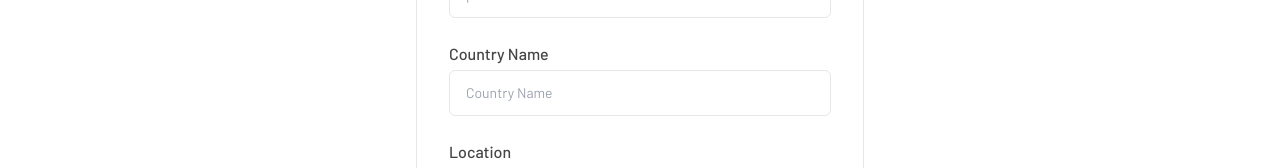
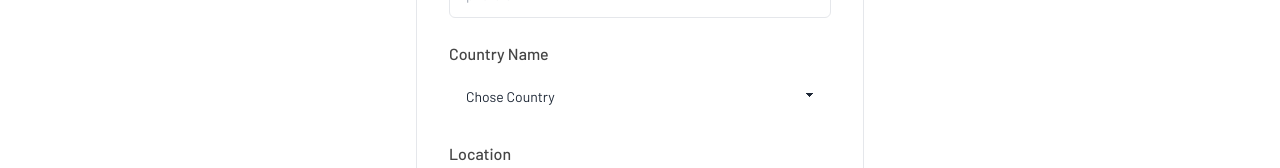
Before and after one commit to hammadsadi/discover-dynasty-client, a React (Vite) app: page /update-my-spot/1 in a window 1280 px wide. Shown: the part 319-487 px from the top of the page. Built offline with nearby package versions, Linux system fonts and the light colour scheme; no server answers; sample sign-in values are in the browser's storage.

Commit message:
Default Dynamic value set for my list update

```diff
--- a/src/pages/UpdateSpot/UpdateSpot.jsx
+++ b/src/pages/UpdateSpot/UpdateSpot.jsx
@@ -1,4 +1,19 @@
+import { useEffect, useState } from "react";
+import { useParams } from "react-router-dom";
+import { apiBaseUrl } from "../../utils/baseUrl";
+
 const UpdateSpot = () => {
+  const { id } = useParams();
+  const [spot, setSpot] = useState({});
+  console.log(spot);
+
+  // Get Single Spot
+  useEffect(() => {
+    fetch(`${apiBaseUrl}/update-my-spot-list/${id}`)
+      .then((res) => res.json())
+      .then((data) => setSpot(data));
+  }, [id]);
+
   const handleCreateTouristsSpot = (e) => {
     e.preventDefault();
     const form = e.target;
@@ -43,6 +58,7 @@ const UpdateSpot = () => {
               <input
                 type="text"
                 name="touristsSpotName"
+                defaultValue={spot?.touristsSpotName}
                 id="touristsSpotName"
                 placeholder=" Tourists Spot Name"
                 className="w-full px-4 py-3 rounded-md border text-gray-800 focus:outline-color-primary"
@@ -59,6 +75,7 @@ const UpdateSpot = () => {
               <input
                 type="text"
                 name="photoURL"
+                defaultValue={spot?.photoURL}
                 id="photoURL"
                 placeholder="photo URL"
                 className="w-full px-4 py-3 rounded-md border text-gray-800 focus:outline-color-primary"
@@ -73,14 +90,23 @@ const UpdateSpot = () => {
               >
                 Country Name
               </label>
-              <input
-                type="text"
+              <select
+                className="select w-full px-4 py-3 rounded-md border text-gray-800 focus:outline-color-primary "
                 name="countryName"
-                id="countryName"
-                placeholder="Country Name"
-                className="w-full px-4 py-3 rounded-md border text-gray-800 focus:outline-color-primary"
-              />
+                value={spot?.countryName}
+              >
+                <option disabled selected>
+                  Chose Country
+                </option>
+                <option value="bangladesh">Bangladesh</option>
+                <option value="thailand">Thailand</option>
+                <option value="indonesia">Indonesia</option>
+                <option value="malaysia">Malaysia</option>
+                <option value="vietnam">Vietnam</option>
+                <option value="cambodia">Cambodia</option>
+              </select>
             </div>
+
             {/* Location */}
             <div className="space-y-1 text-sm">
               <label
@@ -92,6 +118,7 @@ const UpdateSpot = () => {
               <input
                 type="text"
                 name="location"
+                defaultValue={spot?.location}
                 id="location"
                 placeholder="Location"
                 className="w-full px-4 py-3 rounded-md border text-gray-800 focus:outline-color-primary"
@@ -109,6 +136,7 @@ const UpdateSpot = () => {
               <input
                 type="number"
                 name="averageCost"
+                defaultValue={spot?.averageCost}
                 id="averageCost"
                 placeholder="Average Cost"
                 className="w-full px-4 py-3 rounded-md border text-gray-800 focus:outline-color-primary"
@@ -125,6 +153,7 @@ const UpdateSpot = () => {
               <select
                 className="select w-full px-4 py-3 rounded-md border text-gray-800 focus:outline-color-primary "
                 name="seasonality"
+                value={spot?.seasonality}
               >
                 <option disabled selected>
                   Seasonality
@@ -145,6 +174,7 @@ const UpdateSpot = () => {
               <input
                 type="number"
                 name="travelTime"
+                defaultValue={spot?.travelTime}
                 id="travelTime"
                 placeholder="Travel Time"
                 className="w-full px-4 py-3 rounded-md border text-gray-800 focus:outline-color-primary"
@@ -162,6 +192,7 @@ const UpdateSpot = () => {
               <input
                 type="number"
                 name="totalVisitorsPerYear"
+                defaultValue={spot?.totalVisitorsPerYear}
                 id="totalVisitorsPerYear"
                 placeholder="Total Visitors Per Year"
                 className="w-full px-4 py-3 rounded-md border text-gray-800 focus:outline-color-primary"
@@ -177,6 +208,7 @@ const UpdateSpot = () => {
               </label>
               <textarea
                 name="shortDescription"
+                defaultValue={spot?.shortDescription}
                 id=""
                 rows="2"
                 className="w-full px-4 py-3 rounded-md border text-gray-800 focus:outline-color-primary"
```
